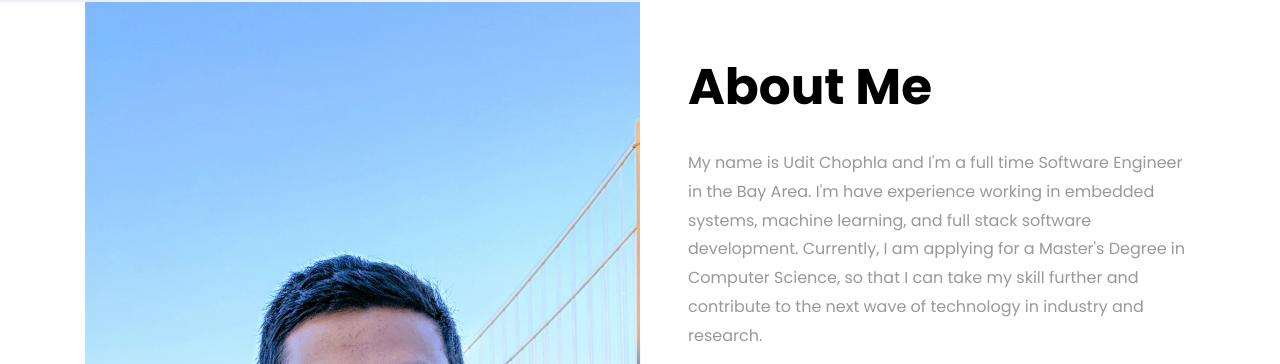
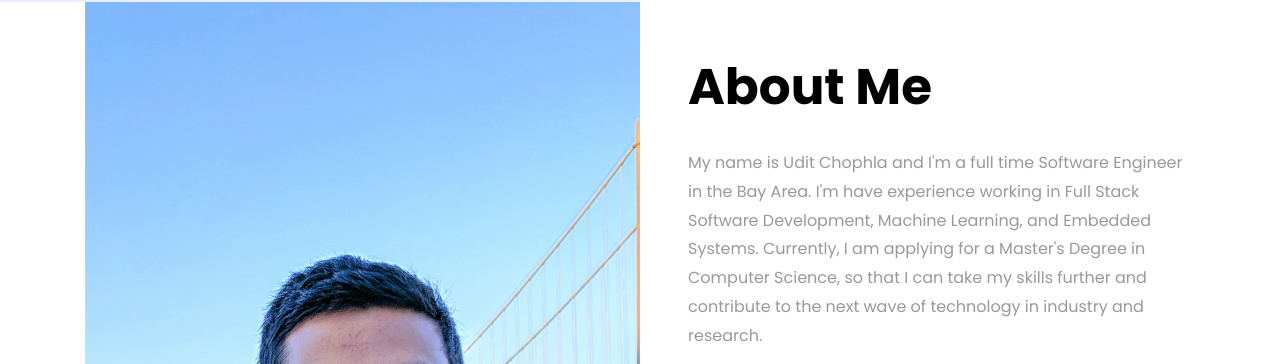
Before and after one commit to uchop/uchop.github.io, a plain HTML site: page index.html in a window 1280 px wide. Shown: the part 798-1162 px from the top of the page. Drawn offline with Linux system fonts and the light colour scheme; files whose address does not match are found by name.

Commit message:
Fixed a few bugs

```diff
--- a/index.html
+++ b/index.html
@@ -88,8 +88,8 @@
 		          <div class="col-md-12 heading-section ftco-animate">
 		          	<h1 class="big">About</h1>
 		            <h2 class="mb-4">About Me</h2>
-		            <p>My name is Udit Chophla and I'm a full time Software Engineer in the Bay Area. I'm have experience working in embedded systems, machine
-                        learning, and full stack software development. Currently, I am applying for a Master's Degree in Computer Science, so that I can take my skill further
+		            <p>My name is Udit Chophla and I'm a full time Software Engineer in the Bay Area. I'm have experience working in Full Stack Software Development, Machine
+                        Learning, and Embedded Systems. Currently, I am applying for a Master's Degree in Computer Science, so that I can take my skills further
                         and contribute to the next wave of technology in industry and research. </p>
                     <p>When I'm not busy coding, I spend a lot of my time exploring new parts of the Bay, drinking boba, and finding new taquerias
                         to recommend to others.</p>
@@ -203,7 +203,6 @@
 					    	</div>
 					    	<div class="text pl-3">
 		    					<h2>Automated Bug Finding</h2>
-		    					<span class="position">Cambridge University</span>
 		    					<p>Research and develop improved automatic bug finding techniques for software programmming languges, and provide greater improvement with analysis tools available.</p>
 		    				</div>
 	    				</div>
```
